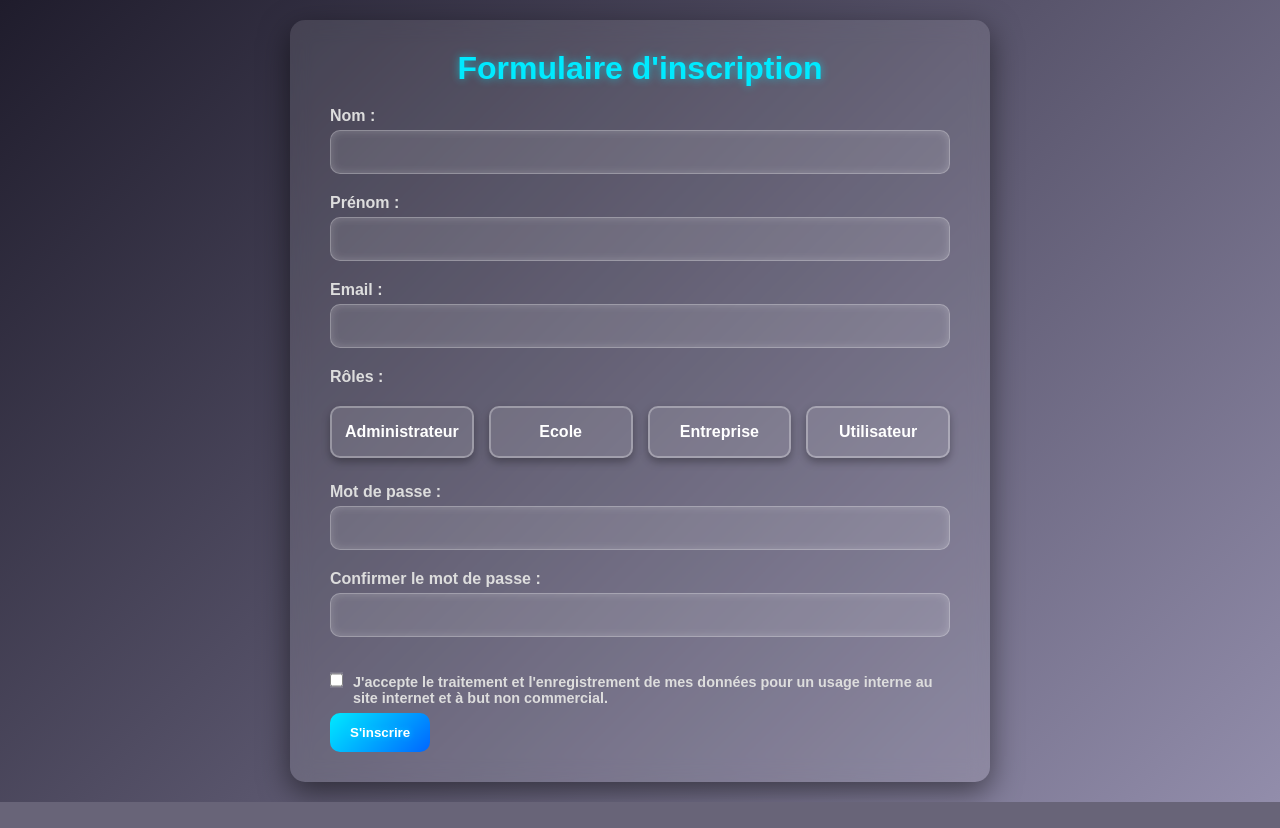
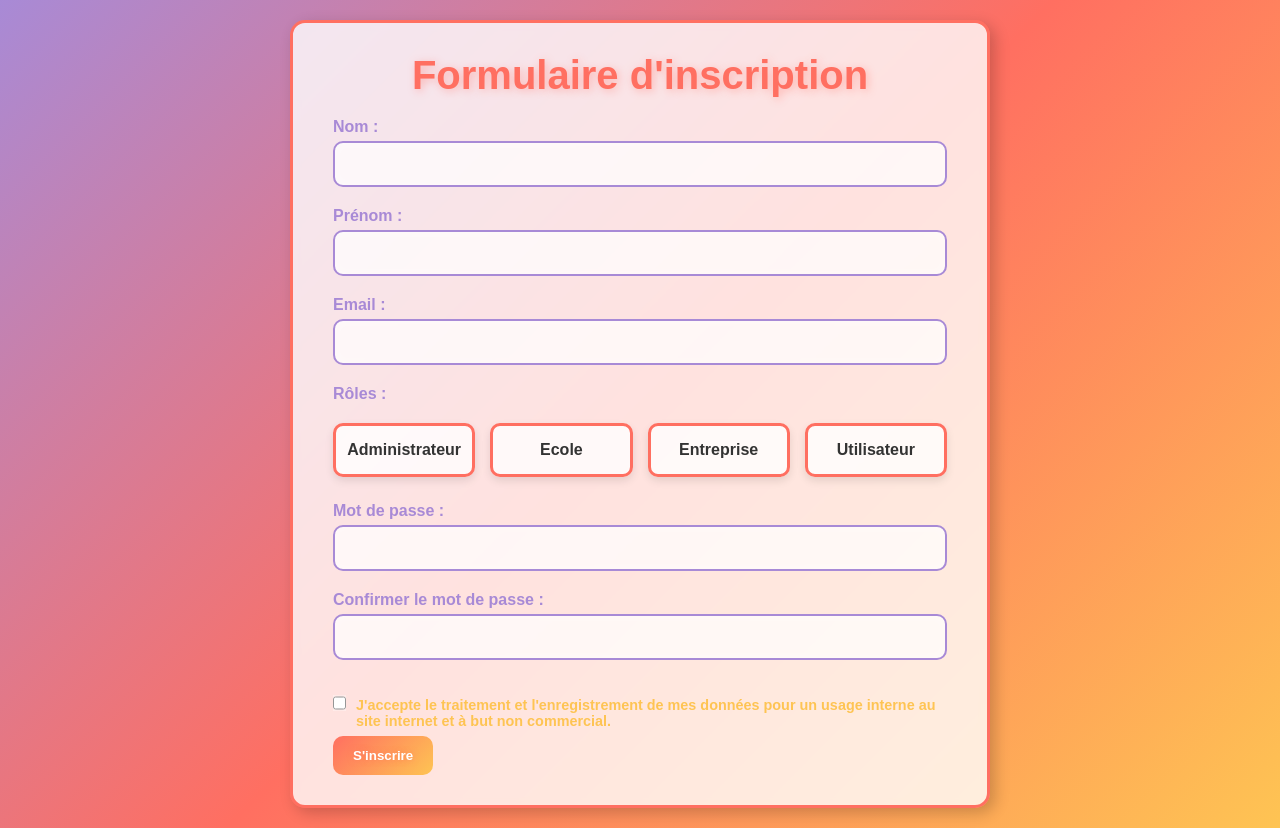
Before and after one commit to msk0910/Quizzeo-project, a PHP site: page /form-handler.php in a window 1280 px wide. Before the commit the page ends 802 px from the top, so only its background shows below. Run offline with PHP 8.4, Linux system fonts and the light colour scheme.

Commit message:
Update style.css avec les bonnes couleurs

```diff
--- a/style.css
+++ b/style.css
@@ -6,28 +6,28 @@
 
 body {
     font-family: 'Poppins', sans-serif;
-    background: linear-gradient(135deg, #1f1c2c, #928dab);
-    margin: 0;
-    padding: 0;
+    background: linear-gradient(135deg, #A88AD6, #FF6F61, #FEC453);
     display: flex;
     justify-content: center;
     align-items: flex-start;
     min-height: 100vh;
-    overflow-y: auto;
-    color: #fff;
+    color: #333;
 }
 
+
 form {
-    background: rgba(255, 255, 255, 0.1);
+    background: rgba(255, 255, 255, 0.8);
+    border: 3px solid #FF6F61;
     padding: 30px 40px;
     border-radius: 15px;
-    box-shadow: 0 10px 30px rgba(0, 0, 0, 0.5);
-    backdrop-filter: blur(10px);
+    box-shadow: 5px 5px 15px rgba(0, 0, 0, 0.2);
+    backdrop-filter: blur(5px);
     width: 100%;
     max-width: 700px;
     animation: fadeIn 1s ease-in-out;
     margin: 20px;
 }
+
 
 @keyframes fadeIn {
     from {
@@ -43,42 +43,46 @@ form {
 h1 {
     text-align: center;
     margin-bottom: 20px;
-    color: #00eaff;
-    font-size: 2em;
-    text-shadow: 0 0 8px rgba(0, 234, 255, 0.6);
+    font-size: 2.5em;
+    color: #FF6F61;
+    text-shadow: 2px 2px 8px rgba(255, 111, 97, 0.4);
 }
 
 label {
-    font-weight: 600;
+    font-weight: bold;
     display: block;
     margin-bottom: 5px;
-    color: #ddd;
+    color: #A88AD6;
     transition: color 0.3s;
 }
+
+
 
 label:hover {
     color: #00eaff;
 }
 
-input, textarea{
+input, textarea, select {
     font-family: 'Poppins', sans-serif;
     font-size: 1em;
     width: 100%;
     padding: 12px 15px;
     margin-bottom: 20px;
-    border: 1px solid rgba(255, 255, 255, 0.3);
+    border: 2px solid #A88AD6;
     border-radius: 10px;
-    background: rgba(255, 255, 255, 0.1);
-    color: #fff;
-    box-shadow: inset 0 0 8px rgba(255, 255, 255, 0.2);
+    background: rgba(255, 255, 255, 0.7);
+    color: #333;
+    box-shadow: inset 0 0 8px rgba(255, 255, 255, 0.5);
     transition: all 0.3s ease;
 }
 
 input:focus, textarea:focus, select:focus {
-    border-color: #00eaff;
+    border-color: #FF6F61;
     outline: none;
-    box-shadow: 0 0 10px #00eaff;
+    box-shadow: 0 0 10px #FF6F61;
 }
+
+
 
 textarea {
     resize: none;
@@ -97,20 +101,20 @@ textarea {
     align-items: center;
     justify-content: center;
     padding: 15px;
-    border: 2px solid rgba(255, 255, 255, 0.3);
+    border: 3px solid #FF6F61;
     border-radius: 10px;
-    background: rgba(255, 255, 255, 0.1);
-    color: #fff;
+    background: rgba(255, 255, 255, 0.8);
+    color: #333;
     cursor: pointer;
     transition: all 0.3s ease;
     text-align: center;
-    box-shadow: 0 4px 8px rgba(0, 0, 0, 0.3);
+    box-shadow: 0 4px 8px rgba(0, 0, 0, 0.1);
 }
 
 .role-option:hover {
-    background: #00eaff;
-    color: #000;
-    box-shadow: 0 6px 15px rgba(0, 234, 255, 0.5);
+    background: #A88AD6;
+    color: #fff;
+    box-shadow: 0 6px 15px rgba(168, 138, 214, 0.5);
 }
 
 .role-option input[type="checkbox"] {
@@ -123,15 +127,16 @@ textarea {
 }
 
 .role-option input[type="checkbox"]:checked + span {
-    background: #00eaff;
+    background: #FEC453;
     color: #000;
     padding: 5px 10px;
     border-radius: 8px;
-    box-shadow: 0 0 10px #00eaff;
+    box-shadow: 0 0 10px #FEC453;
 }
 
+
 button {
-    background: linear-gradient(135deg, #00eaff, #0066ff);
+    background: linear-gradient(135deg, #FF6F61, #FEC453);
     color: #fff;
     font-weight: bold;
     border: none;
@@ -139,14 +144,15 @@ button {
     cursor: pointer;
     border-radius: 10px;
     transition: all 0.3s ease;
-    text-shadow: 0 0 6px rgba(0, 234, 255, 0.6);
+    text-shadow: 0 0 6px rgba(255, 111, 97, 0.6);
 }
 
 button:hover {
-    background: linear-gradient(135deg, #0066ff, #00eaff);
+    background: linear-gradient(135deg, #FEC453, #FF6F61);
     transform: translateY(-2px);
-    box-shadow: 0 6px 15px rgba(0, 123, 255, 0.5);
+    box-shadow: 0 6px 15px rgba(255, 111, 97, 0.5);
 }
+
 
 button:active {
     transform: translateY(0);
@@ -235,7 +241,7 @@ label[for="consent"] {
     display: flex;
     align-items: center;
     font-size: 0.9em;
-    color: #ddd;
+    color: #FEC453;
     margin-top: 15px;
 }
 
```
